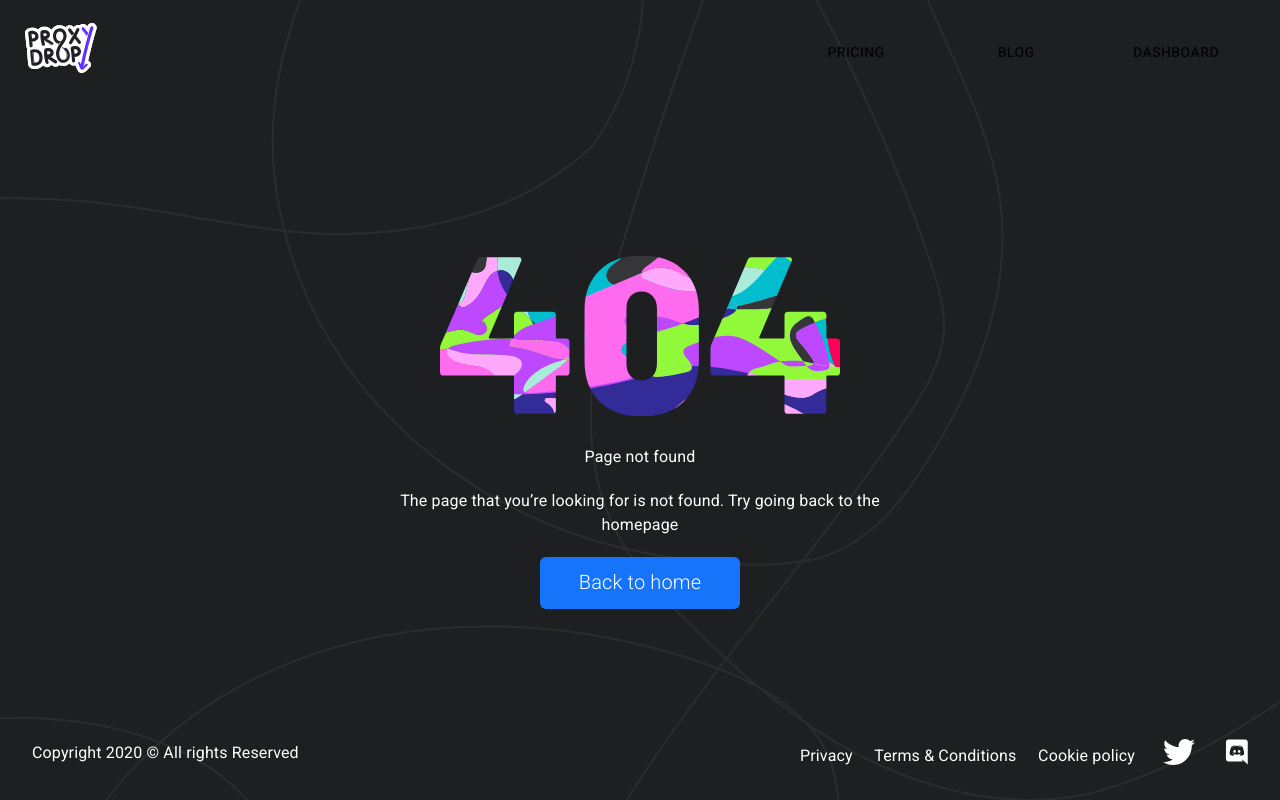
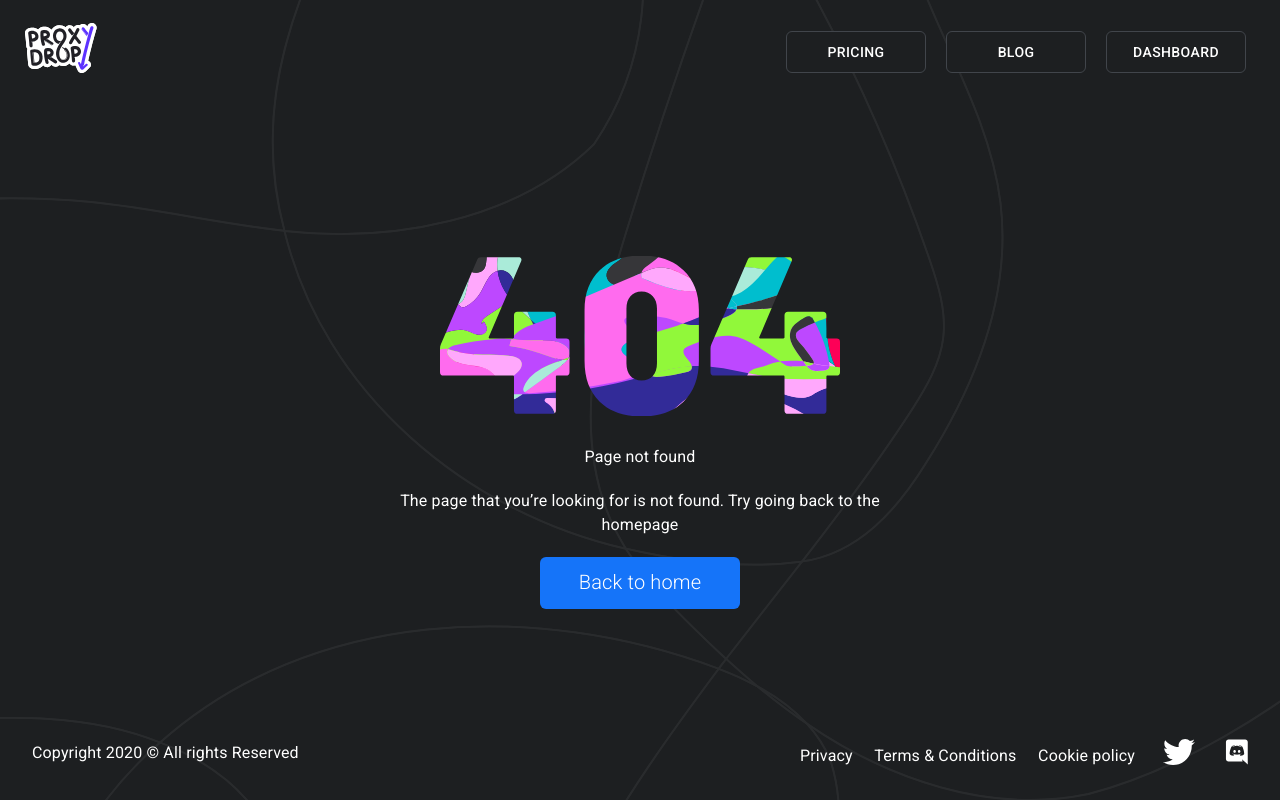
Before and after one commit to oleksiizd/nextjs-task, a Next.js app: page /404page in a window 1280 px wide. Built offline with nearby package versions, Linux system fonts and the light colour scheme.

Commit message:
Fixes according to prev comments

```diff
--- a/components/404Comp/Header/header.tsx
+++ b/components/404Comp/Header/header.tsx
@@ -1,5 +1,5 @@
 import useStyles from "../styles";
-import React from "react";
+import React, { useMemo } from "react";
 import {
   Button,
   List,
@@ -14,8 +14,15 @@ export default function Header() {
   const classes = useStyles();
   const [isOpen, setOpen] = React.useState(false);
 
-  const toggleDrawerOpen =
-    (open: boolean) => (event: React.KeyboardEvent | React.MouseEvent) => {
+  const toggleDrawerOpen = (open: boolean) => (event: React.MouseEvent) => {
+    if (event.type === "keydown") {
+      return;
+    }
+
+    setOpen(open);
+  };
+  const ToggleDrawerKeyDown =
+    (open: boolean) => (event: React.KeyboardEvent) => {
       if (
         (event as React.KeyboardEvent).key === "Tab" ||
         (event as React.KeyboardEvent).key === "Shift"
@@ -26,16 +33,8 @@ export default function Header() {
       setOpen(open);
     };
 
-  const ToggleDrawerKeyDown =
-    (open: boolean) => (event: React.KeyboardEvent | React.MouseEvent) => {
-      if (event.type === "keydown") {
-        return;
-      }
-
-      setOpen(open);
-    };
-
-  const list = () => (
+  function list() {
+    return (
       <div
         role="presentation"
         onClick={toggleDrawerOpen(false)}
@@ -50,6 +49,12 @@ export default function Header() {
         </List>
       </div>
     );
+  }
+
+  const list2 = useMemo(() => {
+    return list();
+  }, [isOpen]);
+
   return (
     <div className={classes.header}>
       <div className={classes.groupLogo}>
@@ -73,13 +78,19 @@ export default function Header() {
             open={isOpen}
             onClose={toggleDrawerOpen(false)}
           >
-            {list()}
+            {list2}
           </Drawer>
         </div>
         <div className={classes.topButtons}>
-          <Button className={classes.pricing}>Pricing</Button>
-          <Button className={classes.blog}>Blog</Button>
-          <Button className={classes.dashboard}>Dashboard</Button>
+          <div className={classes.headerButton}>
+            <Button color="inherit">Pricing</Button>
+          </div>
+          <div className={classes.headerButton}>
+            <Button color="inherit">Blog</Button>
+          </div>
+          <div className={classes.headerButton}>
+            <Button color="inherit">Dashboard</Button>
+          </div>
         </div>
       </div>
     </div>
--- a/components/404Comp/styles.ts
+++ b/components/404Comp/styles.ts
@@ -32,37 +32,8 @@ const useStyles = makeStyles({
       display: "none",
     },
   },
-  pricing: {
-    width: 140,
-    height: 42,
-    background: "#1D1F21",
-    borderRadius: 6,
-    border: "1px solid #41454B",
-    display: "flex",
-    justifyContent: "center",
-    alignItems: "center",
-    color: "white",
-    fontFamily: "Roboto",
-    fontWeight: 300,
-    fontSize: 20,
-    textTransform: "none",
-  },
-  blog: {
-    width: 140,
-    height: 42,
-    background: "#1D1F21",
-    borderRadius: 6,
-    border: "1px solid #41454B",
-    display: "flex",
-    justifyContent: "center",
-    alignItems: "center",
-    color: "white",
-    fontFamily: "Roboto",
-    fontWeight: 300,
-    fontSize: 20,
-    textTransform: "none",
-  },
-  dashboard: {
+
+  headerButton: {
     width: 140,
     height: 42,
     background: "#1D1F21",
--- a/styles/globals.css
+++ b/styles/globals.css
@@ -4,6 +4,7 @@ body {
   margin: 0;
   font-family: -apple-system, BlinkMacSystemFont, Segoe UI, Roboto, Oxygen,
     Ubuntu, Cantarell, Fira Sans, Droid Sans, Helvetica Neue, sans-serif;
+  color: #ffffff;
 }
 
 a {
```
Lines whose indentation alone changed are shown as unchanged.
